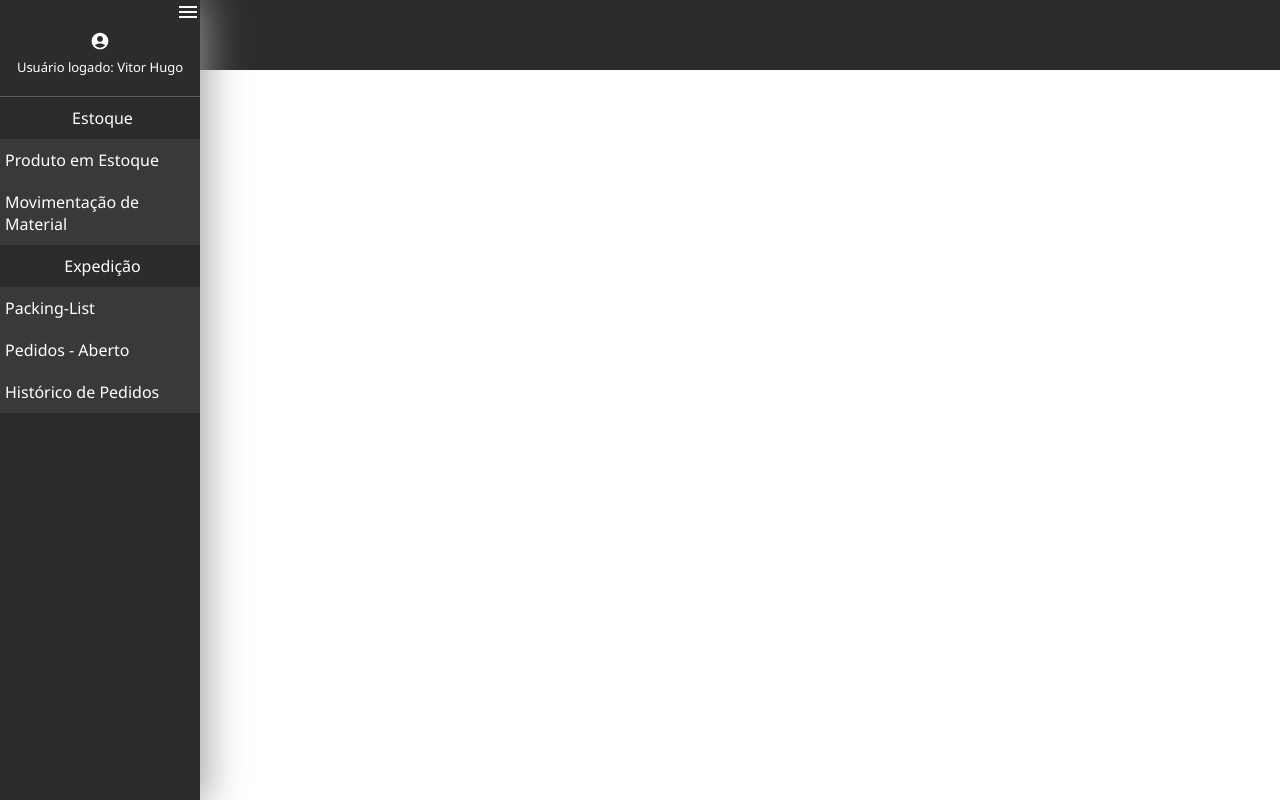
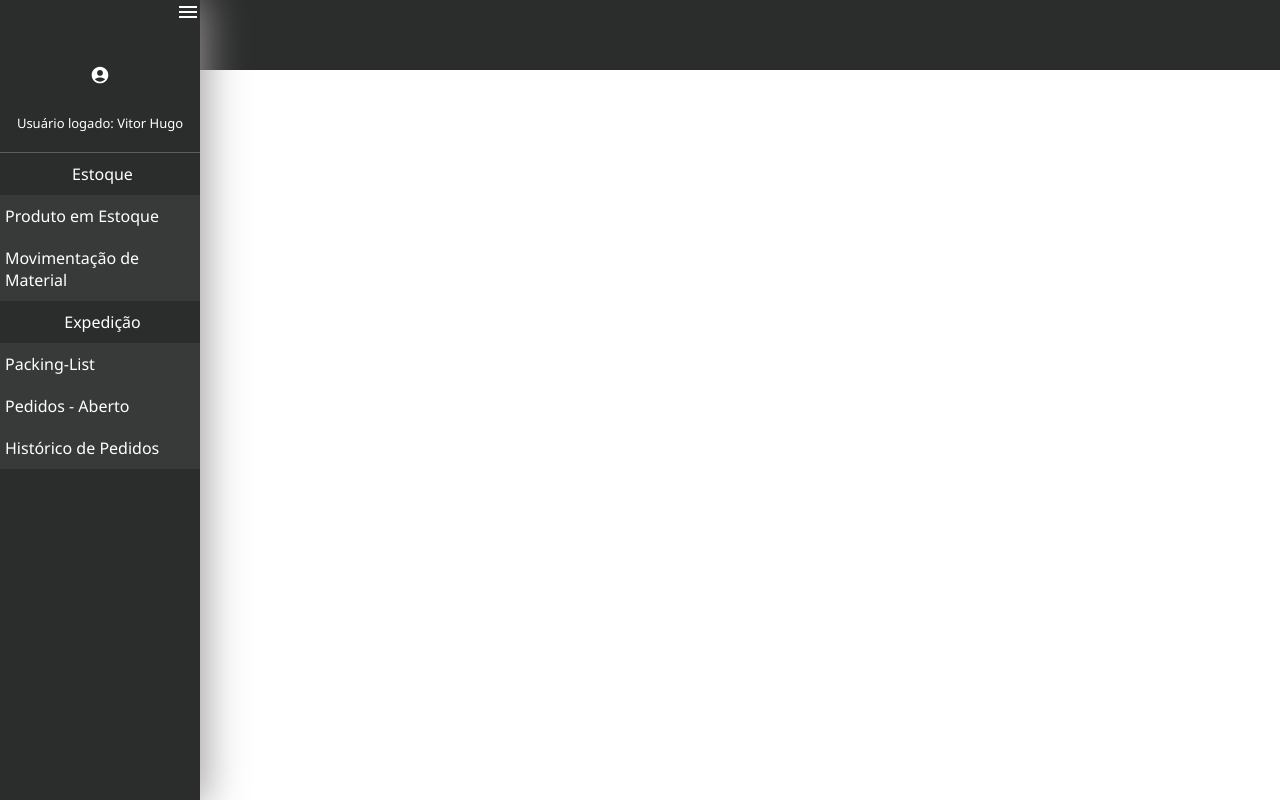
Before and after one commit to vihuro/thr, a Next.js app: page /menu in a window 1280 px wide. Both pictures are taken after a click on the icon 22 px from the left and 27 px from the top of the page. Built offline with nearby package versions, Linux system fonts and the light colour scheme.

Commit message:
Alteacao icon para buttton

```diff
--- a/components/UI/navBar/navBar.js
+++ b/components/UI/navBar/navBar.js
@@ -26,7 +26,7 @@ const navBar = (props) => {
                             <MenuIcon onClick={openMenu} className={styles.iconMenu} />
                         </div>
                         <div className={styles.containerIconUser}>
-                            <AccountCircleIcon className={styles.uSerIcon}/>
+                            <button><AccountCircleIcon className={styles.uSerIcon}/></button>
                         </div>
                         <a>Usuário logado:   Vitor Hugo</a>
                     </div>
--- a/components/UI/navBar/navBar.module.css
+++ b/components/UI/navBar/navBar.module.css
@@ -47,6 +47,13 @@
 }
 .containerIconUser{
     text-align: center;
+}
+
+.containerIconUser button{
+    background-color: transparent;
+    border: none;
+    padding: 15px;
+    font-size: 40px;
 }
 
 .iconMenu {
```
